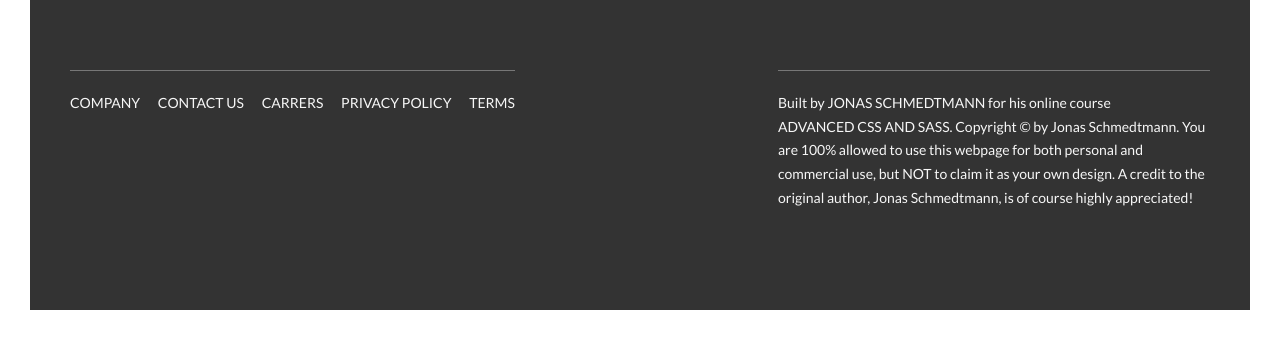
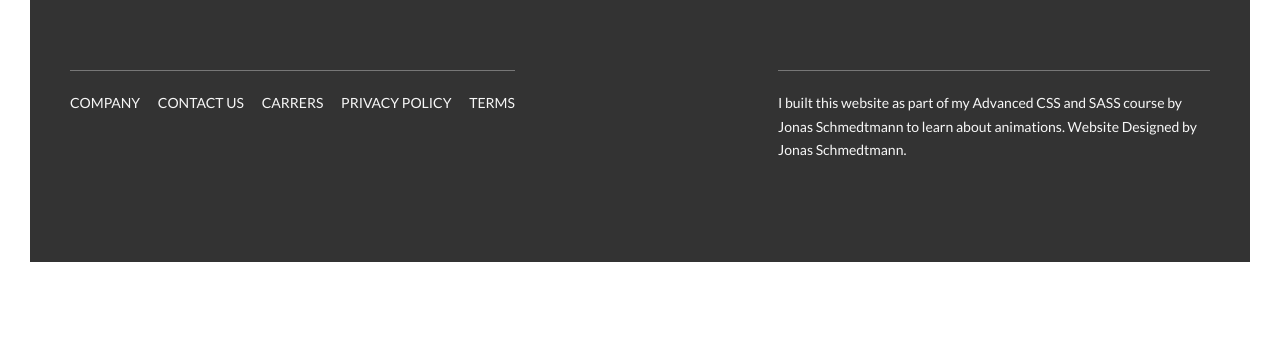
Before and after one commit to jsaona/Natours, a website: page index.html in a window 1280 px wide. Shown: the part 5565-5905 px from the top of the page. After the commit the page ends 5857 px from the top, so only its background shows below. Drawn offline with Linux system fonts and the light colour scheme.

Commit message:
updating footer

```diff
--- a/index.html
+++ b/index.html
@@ -389,10 +389,7 @@
                 </div>
                 <div class="col-1-of-2">
                     <p class="footer__copyright">
-                        Built by <a href="#" class="footer__link">Jonas Schmedtmann</a> for his online course <a href="#" class="footer__link">Advanced CSS and Sass</a>.
-                        Copyright &copy; by Jonas Schmedtmann. You are 100% allowed to use this webpage for both personal
-                        and commercial use, but NOT to claim it as your own design. A credit to the original author, Jonas
-                        Schmedtmann, is of course highly appreciated!
+                        I built this website as part of my Advanced CSS and SASS course by Jonas Schmedtmann to learn about animations. Website Designed by Jonas Schmedtmann.
                     </p>
                 </div>
             </div>
```
